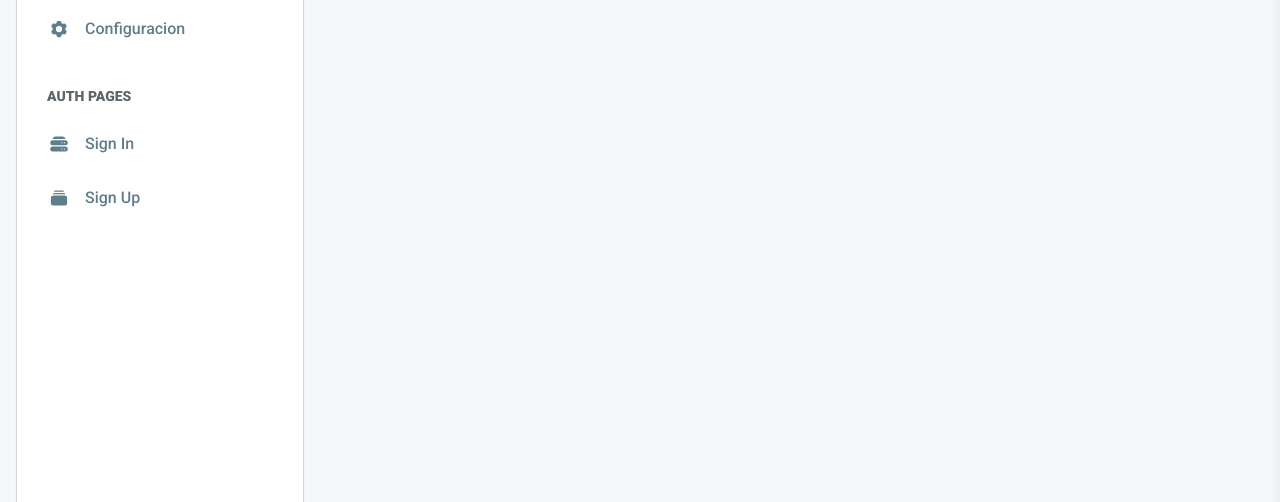
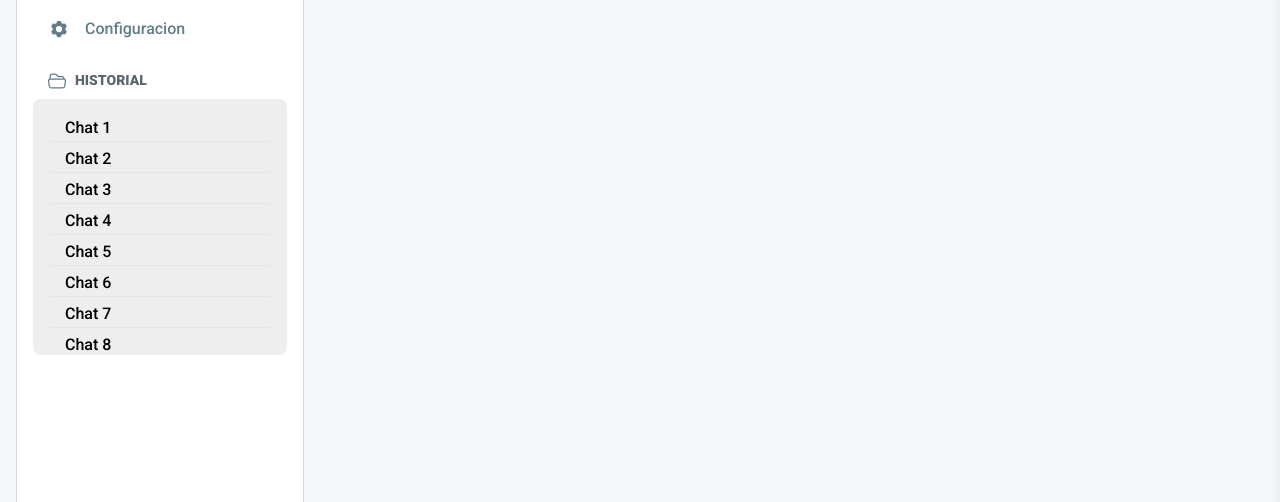
Before and after one commit to antho72f/proyecto-paradigmas, a React (Vite) app: page /dashboard in a window 1280 px wide. Shown: the part 211-713 px from the top of the page. Built offline with nearby package versions, Linux system fonts and the light colour scheme; no server answers.

Commit message:
Historial de chats

```diff
--- a/src/routes.jsx
+++ b/src/routes.jsx
@@ -37,24 +37,24 @@ export const routes = [
       },
     ],
   },
-  {
-    title: "auth pages",
-    layout: "auth",
-    pages: [
-      {
-        icon: <ServerStackIcon {...icon} />,
-        name: "sign in",
-        path: "/sign-in",
-        element: <SignIn />,
-      },
-      {
-        icon: <RectangleStackIcon {...icon} />,
-        name: "sign up",
-        path: "/sign-up",
-        element: <SignUp />,
-      },
-    ],
-  },
+  // {
+  //   title: "auth pages",
+  //   layout: "auth",
+  //   pages: [
+  //     {
+  //       icon: <ServerStackIcon {...icon} />,
+  //       name: "sign in",
+  //       path: "/sign-in",
+  //       element: <SignIn />,
+  //     },
+  //     {
+  //       icon: <RectangleStackIcon {...icon} />,
+  //       name: "sign up",
+  //       path: "/sign-up",
+  //       element: <SignUp />,
+  //     },
+  //   ],
+  // },
 ];
 
 export default routes;
--- a/src/widgets/layout/sidenav.jsx
+++ b/src/widgets/layout/sidenav.jsx
@@ -1,6 +1,6 @@
 import PropTypes from "prop-types";
 import { Link, NavLink } from "react-router-dom";
-import { XMarkIcon } from "@heroicons/react/24/outline";
+import { XMarkIcon, FolderOpenIcon } from "@heroicons/react/24/outline";
 import {
   Avatar,
   Button,
@@ -9,7 +9,7 @@ import {
 } from "@material-tailwind/react";
 import { useMaterialTailwindController, setOpenSidenav } from "@/context";
 
-export function Sidenav({ brandImg, brandName, routes }) {
+export function Sidenav({ brandImg, brandName, routes, chatHistory }) {
   const [controller, dispatch] = useMaterialTailwindController();
   const { sidenavColor, sidenavType, openSidenav } = controller;
   const sidenavTypes = {
@@ -20,13 +20,10 @@ export function Sidenav({ brandImg, brandName, routes }) {
 
   return (
     <aside
-      className={`${sidenavTypes[sidenavType]} ${
-        openSidenav ? "translate-x-0" : "-translate-x-80"
-      } fixed inset-0 z-50 my-4 ml-4 h-[calc(100vh-32px)] w-72 rounded-xl transition-transform duration-300 xl:translate-x-0 border border-blue-gray-100`}
+      className={`${sidenavTypes[sidenavType]} ${openSidenav ? "translate-x-0" : "-translate-x-80"
+        } fixed inset-0 z-50 my-4 ml-4 h-[calc(100vh-32px)] w-72 rounded-xl transition-transform duration-300 xl:translate-x-0 border border-blue-gray-100`}
     >
-      <div
-        className={`relative`}
-      >
+      <div className={`relative`}>
         <Link to="/" className="py-6 px-8 text-center">
           <Typography
             variant="h6"
@@ -70,8 +67,8 @@ export function Sidenav({ brandImg, brandName, routes }) {
                         isActive
                           ? sidenavColor
                           : sidenavType === "dark"
-                          ? "white"
-                          : "blue-gray"
+                            ? "white"
+                            : "blue-gray"
                       }
                       className="flex items-center gap-4 px-4 capitalize"
                       fullWidth
@@ -91,6 +88,31 @@ export function Sidenav({ brandImg, brandName, routes }) {
           </ul>
         ))}
       </div>
+      {/* Historial de chat */}
+      <div className="m-4">
+        <div className="mx-3.5 mt-4 mb-2 flex items-center gap-2">
+          <FolderOpenIcon className="h-5 w-5 text-blue-gray-500" />
+          <Typography
+            variant="small"
+            color={sidenavType === "dark" ? "white" : "blue-gray"}
+            className="font-black uppercase opacity-75"
+          >
+            Historial
+          </Typography>
+        </div>
+        <div className="bg-gray-200 p-4 rounded-lg max-h-64 overflow-y-auto">
+          <ul className="mb-4 flex flex-col gap-1">
+            {chatHistory.map((message, index) => (
+              <li key={index} className="flex items-center gap-4 px-4" style={{ borderBottom: '1px solid #e5e5e5' }}>
+                <Typography color="blue-gray-500" className="font-medium capitalize">
+                  {message.text}
+                </Typography>
+              </li>
+            ))}
+          </ul>
+        </div>
+      </div>
+
     </aside>
   );
 }
@@ -98,12 +120,48 @@ export function Sidenav({ brandImg, brandName, routes }) {
 Sidenav.defaultProps = {
   brandImg: "/img/logo-ct.png",
   brandName: "CreativeGPT",
+  chatHistory: [
+    {
+      text: "Chat 1",
+    },
+    {
+      text: "Chat 2",
+    },
+    {
+      text: "Chat 3",
+    },
+    {
+      text: "Chat 4",
+    },
+    {
+      text: "Chat 5",
+    },
+    {
+      text: "Chat 6",
+    },
+    {
+      text: "Chat 7",
+    },
+    {
+      text: "Chat 8",
+    },
+    {
+      text: "Chat 9",
+    },
+    {
+      text: "Chat 10",
+    },
+    {
+      text: "Chat 11",
+    },
+  ],
 };
 
 Sidenav.propTypes = {
   brandImg: PropTypes.string,
   brandName: PropTypes.string,
   routes: PropTypes.arrayOf(PropTypes.object).isRequired,
+  chatHistory: PropTypes.arrayOf(PropTypes.object),
 };
 
 Sidenav.displayName = "/src/widgets/layout/sidnave.jsx";
```
